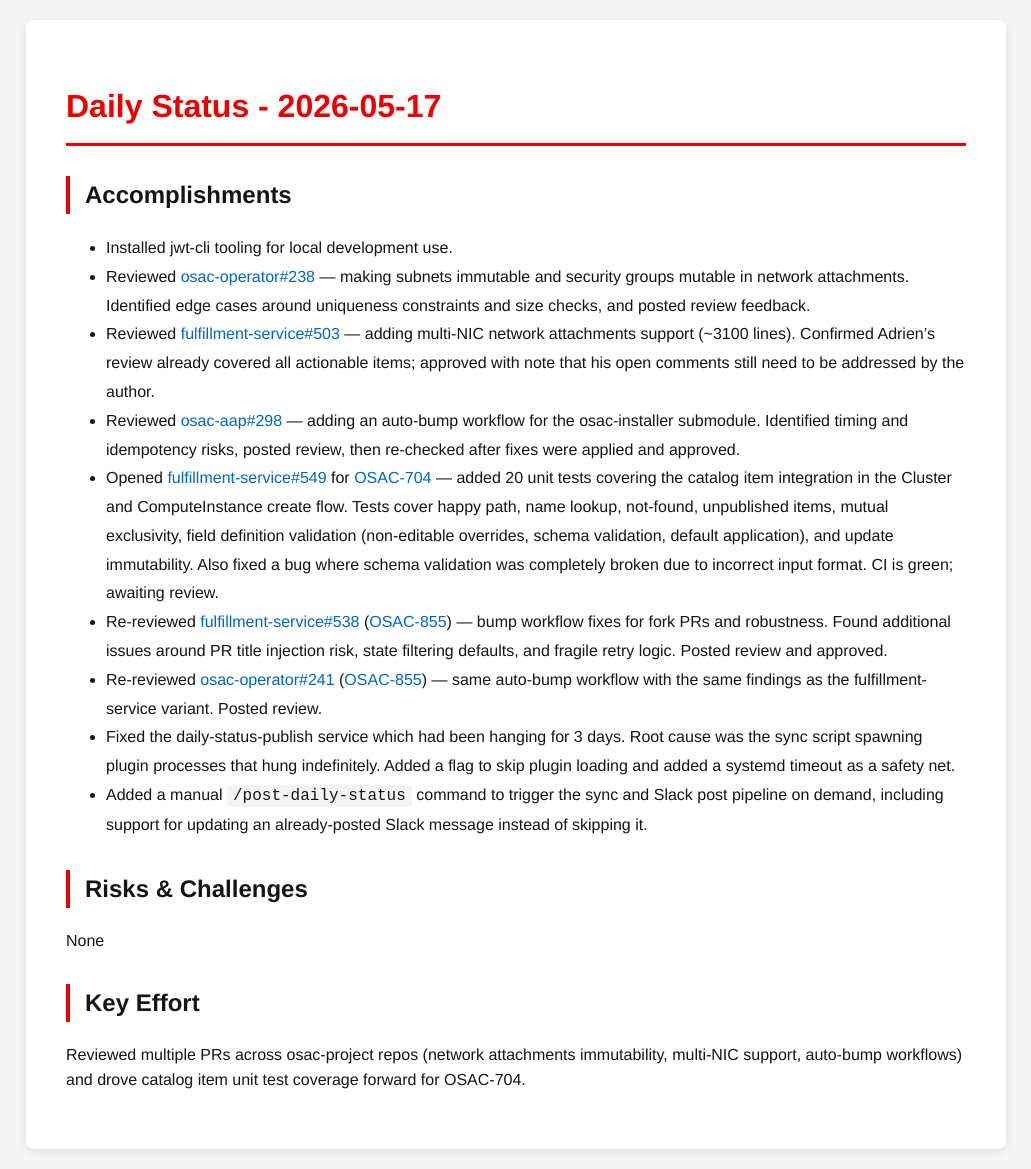
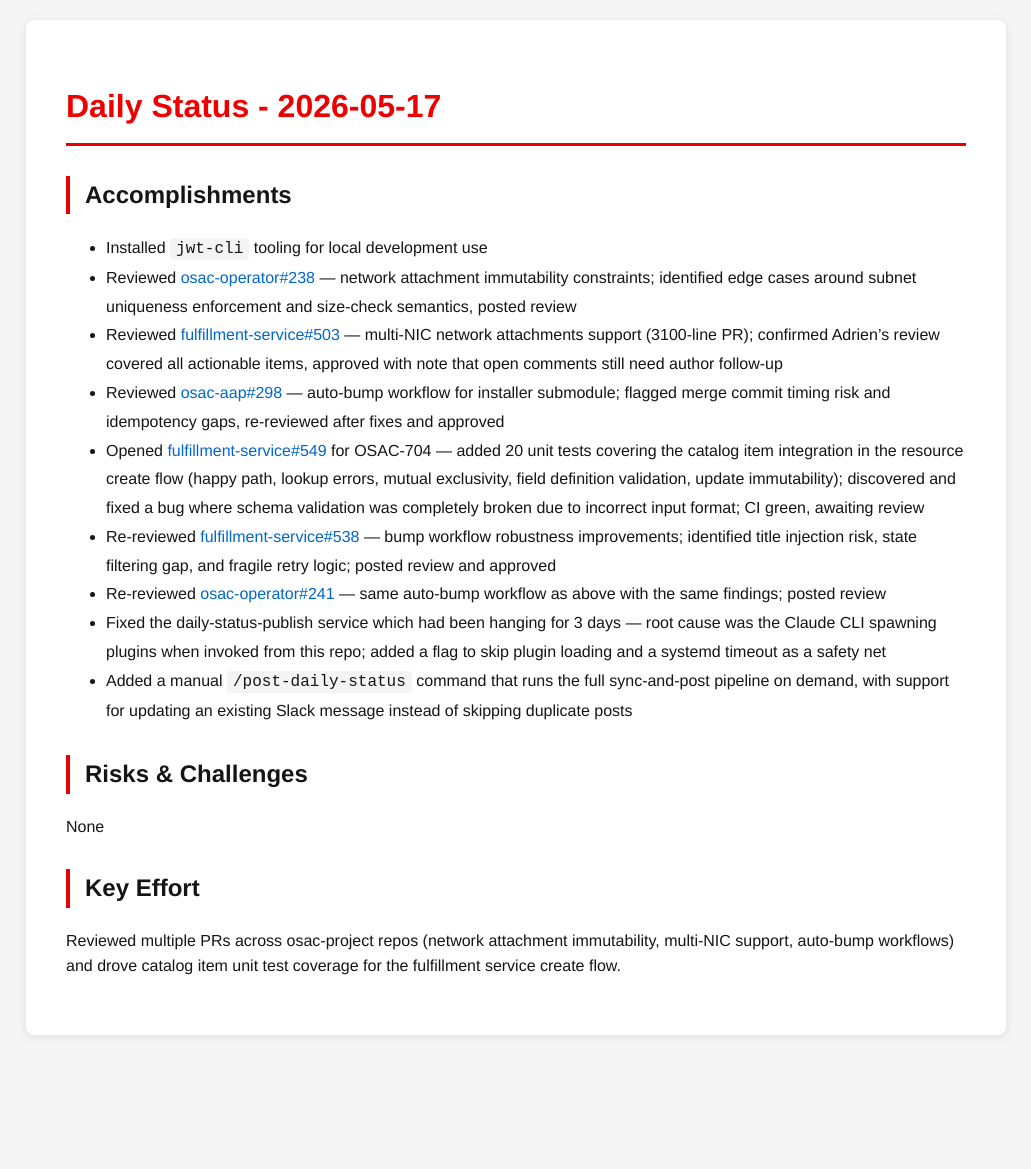
Before and after one commit to tzvatot/daily-status, a Jekyll site: the page built from 2026-05-17.md, in a window 1280 px wide. Shown: the whole page, without its empty margins (124-1155 px from the left). Built offline with Jekyll 4.4.1, drawn with Linux system fonts in a browser that asks for light colours; after the commit the page ends 1055 px from its top, so only the background shows below that.

Commit message:
Daily status update - 2026-05-17

```diff
--- a/2026-05-17.md
+++ b/2026-05-17.md
@@ -7,18 +7,18 @@ date: 2026-05-17
 # Daily Status - 2026-05-17
 
 ## Accomplishments
-- Installed jwt-cli tooling for local development use.
-- Reviewed [osac-operator#238](https://github.com/osac-project/osac-operator/pull/238) — making subnets immutable and security groups mutable in network attachments. Identified edge cases around uniqueness constraints and size checks, and posted review feedback.
-- Reviewed [fulfillment-service#503](https://github.com/osac-project/fulfillment-service/pull/503) — adding multi-NIC network attachments support (~3100 lines). Confirmed Adrien's review already covered all actionable items; approved with note that his open comments still need to be addressed by the author.
-- Reviewed [osac-aap#298](https://github.com/osac-project/osac-aap/pull/298) — adding an auto-bump workflow for the osac-installer submodule. Identified timing and idempotency risks, posted review, then re-checked after fixes were applied and approved.
-- Opened [fulfillment-service#549](https://github.com/osac-project/fulfillment-service/pull/549) for [OSAC-704](https://redhat.atlassian.net/browse/OSAC-704) — added 20 unit tests covering the catalog item integration in the Cluster and ComputeInstance create flow. Tests cover happy path, name lookup, not-found, unpublished items, mutual exclusivity, field definition validation (non-editable overrides, schema validation, default application), and update immutability. Also fixed a bug where schema validation was completely broken due to incorrect input format. CI is green; awaiting review.
-- Re-reviewed [fulfillment-service#538](https://github.com/osac-project/fulfillment-service/pull/538) ([OSAC-855](https://redhat.atlassian.net/browse/OSAC-855)) — bump workflow fixes for fork PRs and robustness. Found additional issues around PR title injection risk, state filtering defaults, and fragile retry logic. Posted review and approved.
-- Re-reviewed [osac-operator#241](https://github.com/osac-project/osac-operator/pull/241) ([OSAC-855](https://redhat.atlassian.net/browse/OSAC-855)) — same auto-bump workflow with the same findings as the fulfillment-service variant. Posted review.
-- Fixed the daily-status-publish service which had been hanging for 3 days. Root cause was the sync script spawning plugin processes that hung indefinitely. Added a flag to skip plugin loading and added a systemd timeout as a safety net.
-- Added a manual `/post-daily-status` command to trigger the sync and Slack post pipeline on demand, including support for updating an already-posted Slack message instead of skipping it.
+- Installed `jwt-cli` tooling for local development use
+- Reviewed [osac-operator#238](https://github.com/osac-project/osac-operator/pull/238) — network attachment immutability constraints; identified edge cases around subnet uniqueness enforcement and size-check semantics, posted review
+- Reviewed [fulfillment-service#503](https://github.com/osac-project/fulfillment-service/pull/503) — multi-NIC network attachments support (3100-line PR); confirmed Adrien's review covered all actionable items, approved with note that open comments still need author follow-up
+- Reviewed [osac-aap#298](https://github.com/osac-project/osac-aap/pull/298) — auto-bump workflow for installer submodule; flagged merge commit timing risk and idempotency gaps, re-reviewed after fixes and approved
+- Opened [fulfillment-service#549](https://github.com/osac-project/fulfillment-service/pull/549) for OSAC-704 — added 20 unit tests covering the catalog item integration in the resource create flow (happy path, lookup errors, mutual exclusivity, field definition validation, update immutability); discovered and fixed a bug where schema validation was completely broken due to incorrect input format; CI green, awaiting review
+- Re-reviewed [fulfillment-service#538](https://github.com/osac-project/fulfillment-service/pull/538) — bump workflow robustness improvements; identified title injection risk, state filtering gap, and fragile retry logic; posted review and approved
+- Re-reviewed [osac-operator#241](https://github.com/osac-project/osac-operator/pull/241) — same auto-bump workflow as above with the same findings; posted review
+- Fixed the daily-status-publish service which had been hanging for 3 days — root cause was the Claude CLI spawning plugins when invoked from this repo; added a flag to skip plugin loading and a systemd timeout as a safety net
+- Added a manual `/post-daily-status` command that runs the full sync-and-post pipeline on demand, with support for updating an existing Slack message instead of skipping duplicate posts
 
 ## Risks & Challenges
 None
 
 ## Key Effort
-Reviewed multiple PRs across osac-project repos (network attachments immutability, multi-NIC support, auto-bump workflows) and drove catalog item unit test coverage forward for OSAC-704.
+Reviewed multiple PRs across osac-project repos (network attachment immutability, multi-NIC support, auto-bump workflows) and drove catalog item unit test coverage for the fulfillment service create flow.
```
